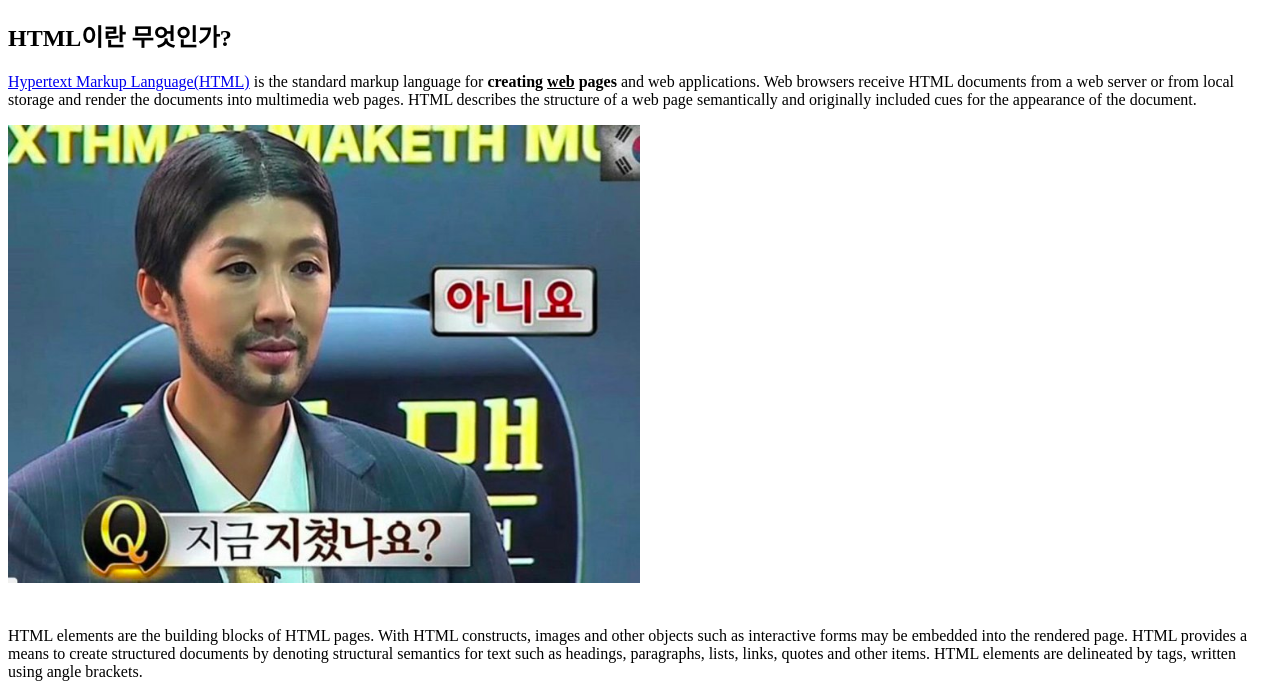
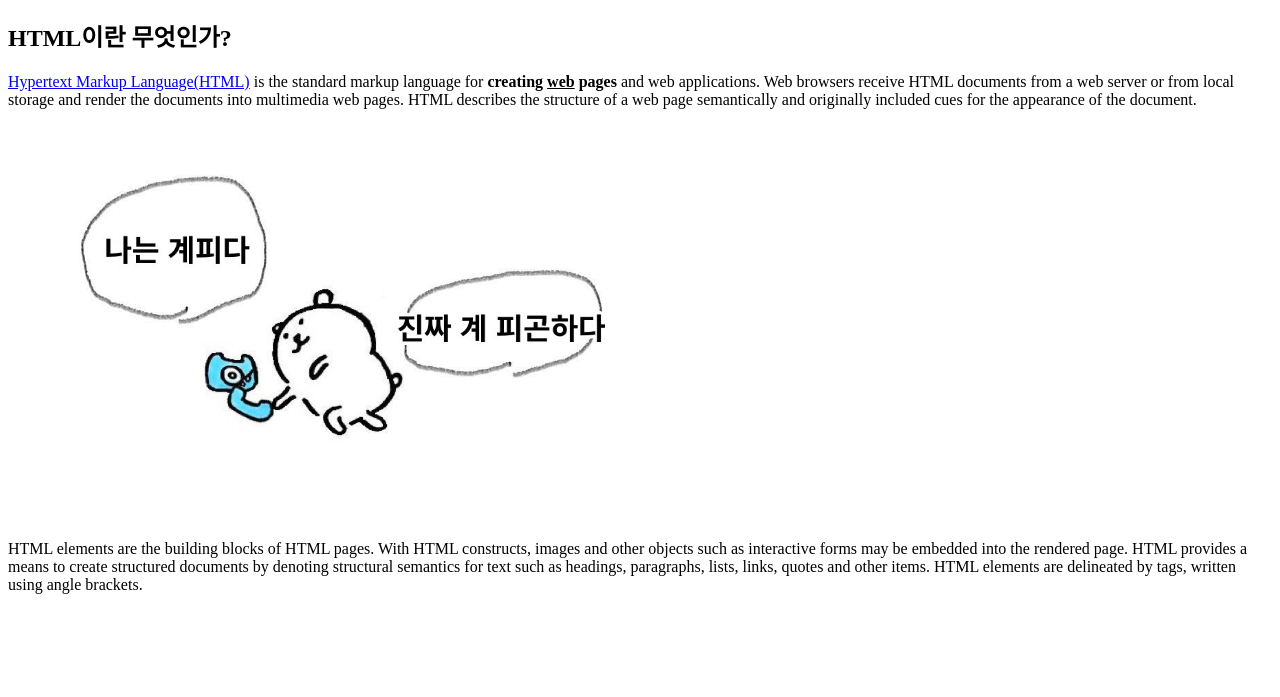
Before and after one commit to Chasu9808/test240402, a plain HTML site: page index.html in a window 1280 px wide. Shown: the part 203-900 px from the top of the page. After the commit the page ends 813 px from the top, so only its background shows below. Drawn offline with Linux system fonts and the light colour scheme.

Commit message:
이미지 추가

```diff
--- a/index.html
+++ b/index.html
@@ -19,7 +19,7 @@ specification">Hypertext Markup Language(HTML)</a> is the standard markup langua
 Web browsers receive HTML documents from a web server or from local storage and render the
 documents into multimedia web pages. HTML describes the structure of a web page semantically
 and originally included cues for the appearance of the document.</p>
-<img src="피곤짤3.png" width="50%">
+<img src="피곤짤2.png" width="50%">
 <p style="margin-top: 40px;">
 HTML elements are the building blocks of HTML pages. With HTML constructs, images and other
 objects such as interactive forms may be embedded into the rendered page. HTML provides a means
```
Also changed, not shown: 피곤짤2.png (added).
